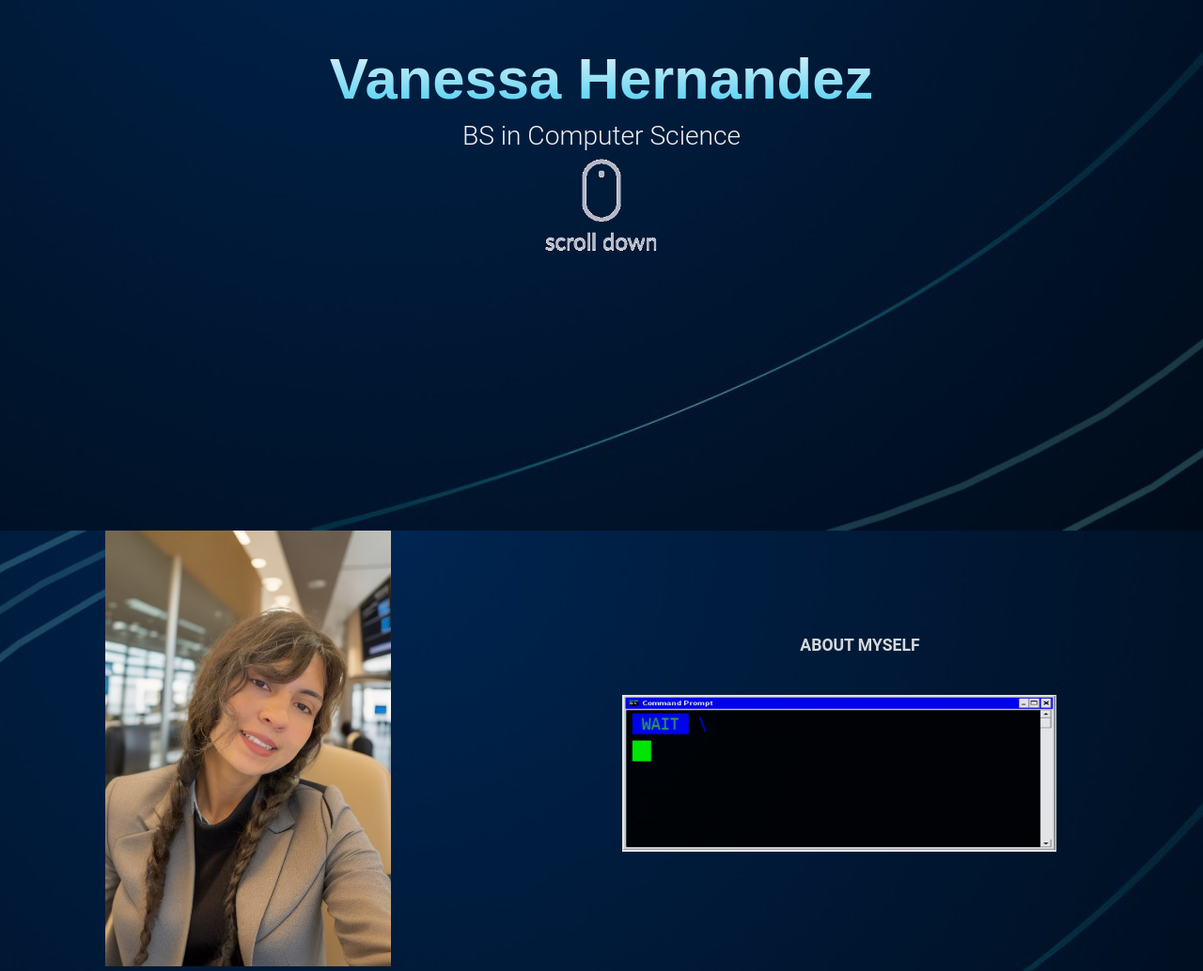
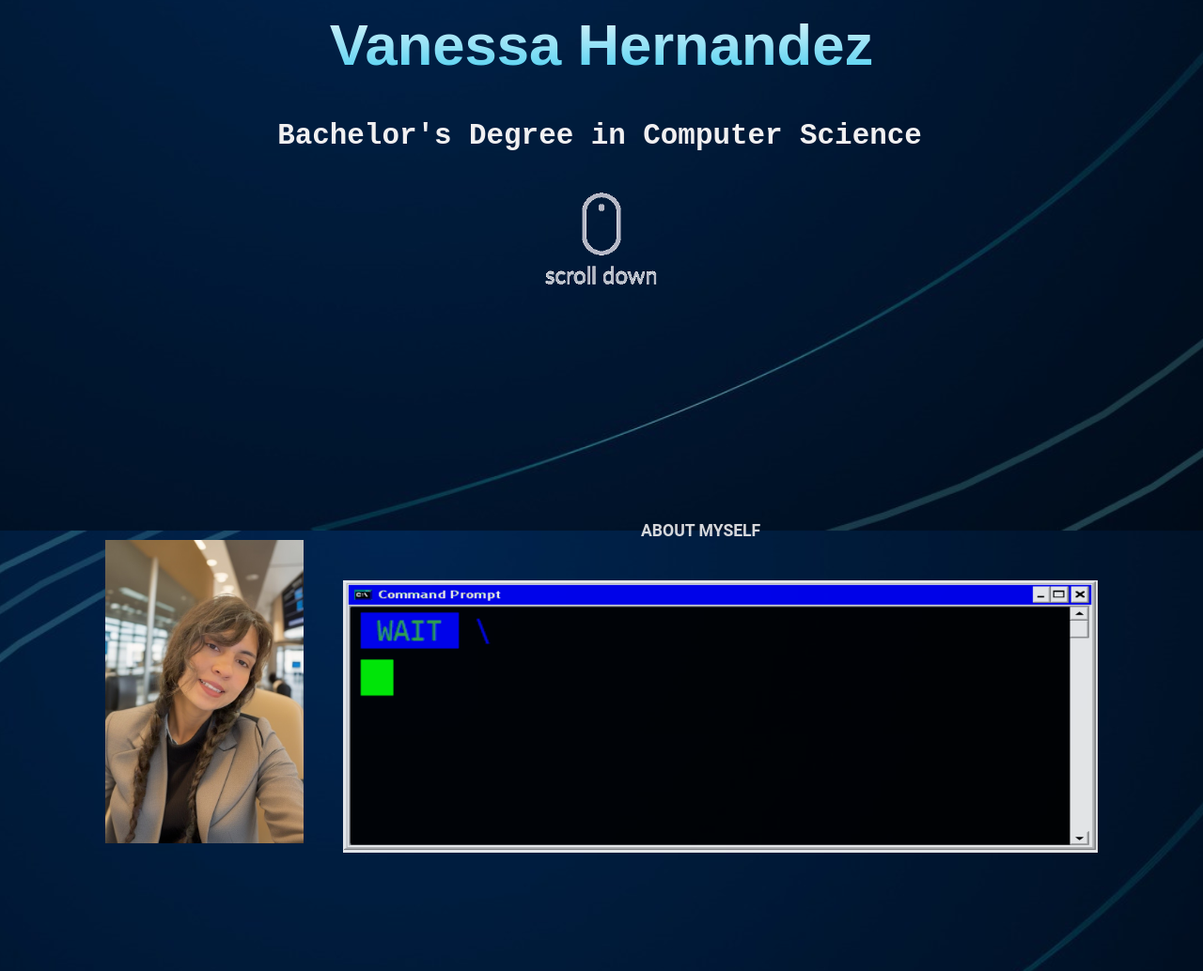
Before and after one commit to Vanessa-Hernandez/Profile_Website, a plain HTML site: page index.html in a window 1280 px wide. Shown: the part 235-1269 px from the top of the page at 94% size. Drawn offline with nearby package versions, Linux system fonts and the light colour scheme.

Commit message:
Add files via upload

```diff
--- a/index.html
+++ b/index.html
@@ -11,6 +11,10 @@
     <link rel="stylesheet" href="https://use.fontawesome.com/releases/v5.7.2/css/all.css" integrity="sha384-fnmOCqbTlWIlj8LyTjo7mOUStjsKC4pOpQbqyi7RrhN7udi9RwhKkMHpvLbHG9Sr" crossorigin="anonymous">
     <link rel="stylesheet" href="main.css">
     <link rel="shortcut icon" type="image/x-icon" href="22.jpg" />
+    <style>
+        @import url('https://fonts.googleapis.com/css2?family=Play&display=swap');
+    </style>
+</head>
 </head>
 
 
@@ -62,25 +66,39 @@
 
 
 
+
+
+
         </nav>
         <div class="landing-text">
             <h1>Vanessa Hernandez</h1>
-            <h6>BS in Computer Science</h6>
+            <body>
+                <div class="wrapper four">
+                    <div class="type">
+                        <h3 class="typing">Bachelor's Degree in Computer Science</h3>
+
+
+                    </div>
+                </div>
+            </body>
+           <!-- <h6>BS in Computer Science</h6> -->
             <img src=" images/scroll.gif" alt="" style='width:10%;'>
         </div>
+
     </header>
 
     <section class="about" id="about">
         <div class="container">
             <div class="profile-img">
-                <img src=" images/25.jpg" alt="" style='width:60%;'>
+                <img src=" images/25.jpg" alt="" >
             </div>
             <div class="about-details">
                 <div class="about-heading">
 
                     <h6><B>About Myself</B></h6>
+
                 </div>
-                <div class="profile-img">
+                <div class="text-img">
                     <img src=" images/Text5.gif" alt="" style='width:100%;'>
 
                     <ul class="nav-list">
@@ -94,6 +112,10 @@
 
         </div>
     </section>
+
+
+
+
 
     <section class="services" id="services">
         <div class="container">
--- a/main.css
+++ b/main.css
@@ -10,6 +10,39 @@ html{
     font-family: 'Roboto', sans-serif;
     color: #f1f0f1;
 
+}
+
+.wrapper.four {
+    background-color: hsla(0, 14%, 66%, 0);
+    font-size: 3rem;
+    font-family: "Courier New", Monospace;
+}
+.four .type{
+    padding: 2rem 1rem;
+    width: auto;
+    margin: auto;
+}
+.four h3 {
+    width: 40ch;
+    border-right: 4px solid rgba(0, 0, 0, 0);
+    margin: 2rem auto;
+    white-space: nowrap;
+    overflow: hidden;
+    animation-delay: 4s;
+    animation: typing 2.0s steps(13, end), blink-caret 0.5s step-end infinite alternate;
+}
+
+
+
+@-webkit-keyframes typing {
+    from {
+        width: 0;
+    }
+}
+@-webkit-keyframes blink-caret {
+    50% {
+        border-color: transparent;
+    }
 }
 
 .nav-tabs {
@@ -287,8 +320,15 @@ font-weight: 300;
 }
 
 .profile-img{
+    width: 20%;
+    float: left
+    /* margin-right: 1rem; */
+}
+.text-img{
     flex: 1;
-    margin-right: 5rem;
+    padding-left: 5%;
+
+
 }
 
 
```
